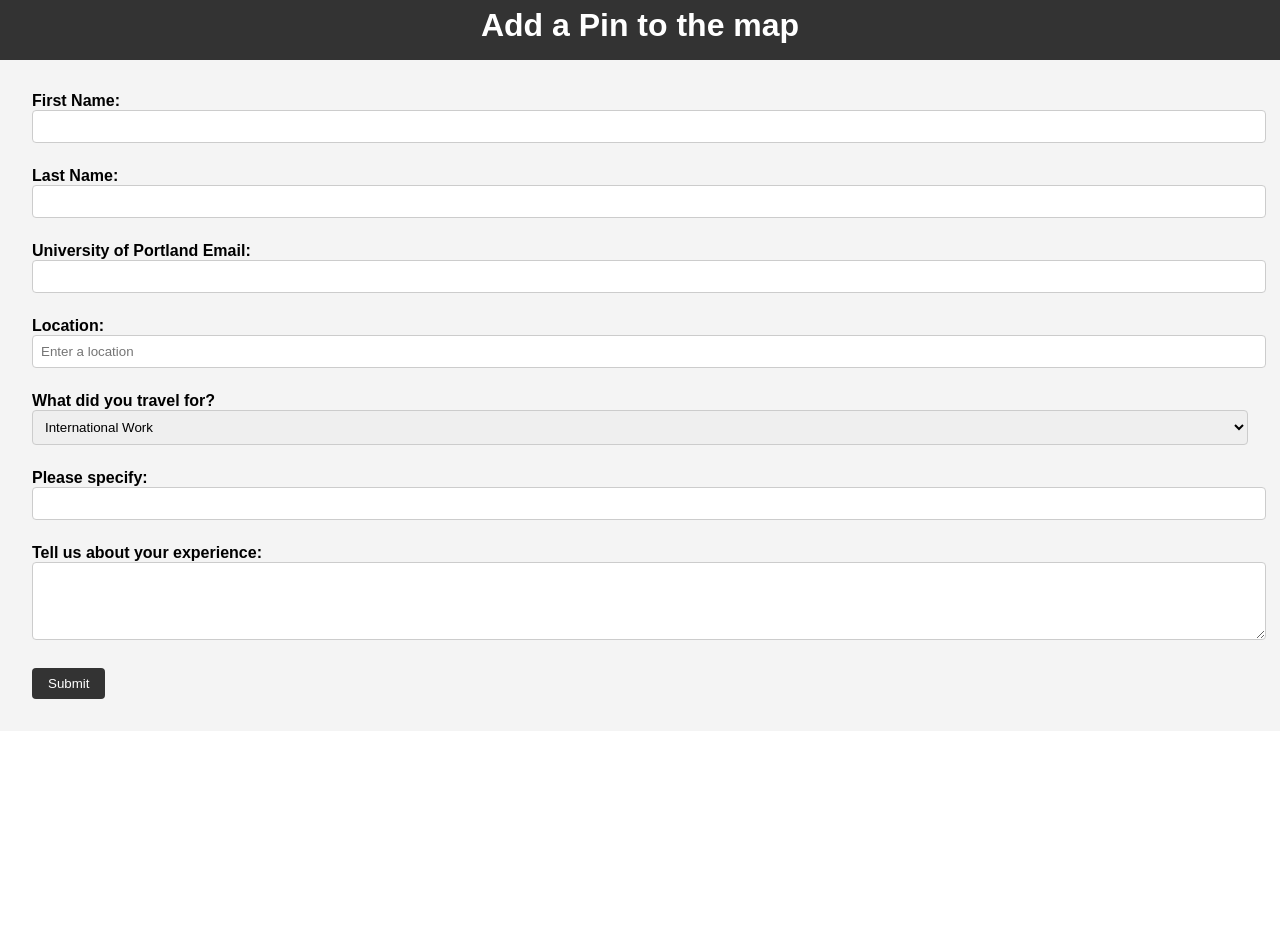
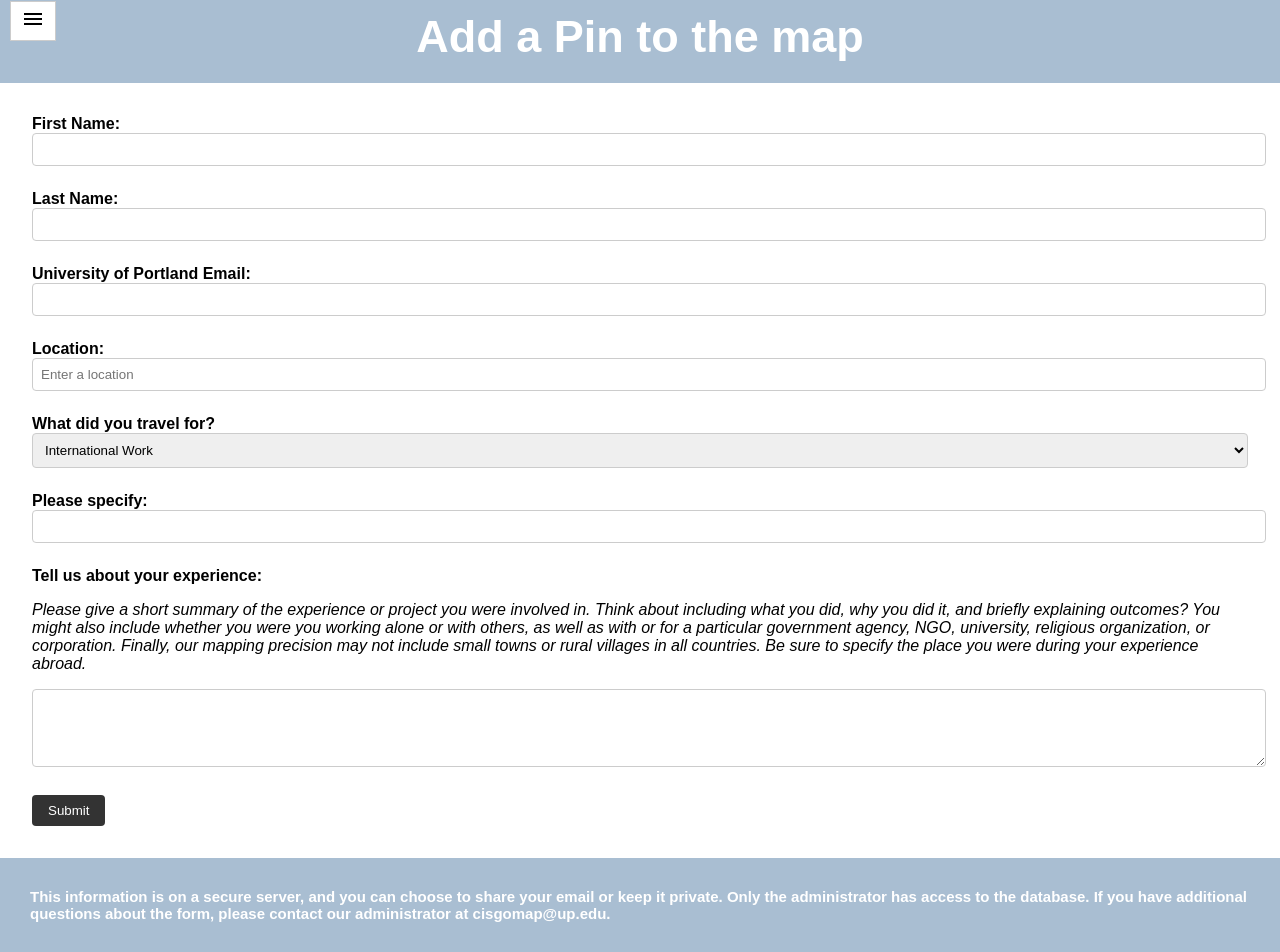
Before and after one commit to upcs/cs341-spring-2024-cisgo-afternoon, a React (Create React App) app in the folder client/: page /add in a window 1280 px wide. Shown: the part 9-961 px from the top of the page. Before the commit the page ends 800 px from the top, so only its background shows below. Built offline with nearby package versions, Linux system fonts and the light colour scheme.

Commit message:
add pin desc and styling added

```diff
--- a/client/src/pages/AddPin.js
+++ b/client/src/pages/AddPin.js
@@ -1,10 +1,12 @@
 import React from 'react';
 
+import NavBar from '../components/NavBar.js';
 import '../static/css/pages/AddPin.css';
 
 const AddPin = () => {
   return (
     <div>
+      <NavBar />
       <header class="pin_header">
         <h1 class="pin_title">Add a Pin to the map</h1>
       </header>
@@ -41,11 +43,22 @@ const AddPin = () => {
           </div>
           <div class="form-group">
             <label class="pin_labels" for="experience">Tell us about your experience:</label>
+            <p class="exp_desc">Please give a short summary of the experience or project you were involved in.
+            Think about including what you did, why you did it, and briefly explaining outcomes? You might also
+            include whether you were you working alone or with others, as well as with or for a particular government
+            agency, NGO, university, religious organization, or corporation. Finally, our mapping precision may not
+            include small towns or rural villages in all countries. Be sure to specify the place you were during your
+            experience abroad.</p>
             <textarea id="experience" name="experience" rows="4" required></textarea>
           </div>
           <button class="pin_submit" type="submit">Submit</button>
         </form>
       </main>
+      <footer class="pin_footer">
+        This information is on a secure server, and you can choose to share your email or keep it private.
+        Only the administrator has access to the database. If you have additional questions about the form,
+        please contact our administrator at cisgomap@up.edu.
+      </footer>
     </div>
   );
 }
--- a/client/src/static/css/pages/AddPin.css
+++ b/client/src/static/css/pages/AddPin.css
@@ -2,21 +2,21 @@
   font-family: Arial, sans-serif;
   margin: 0;
   padding: 0;
-  background-color: #f4f4f4;
+  background-color: white;
   cursor: auto;
   padding: 2rem;
 }
 
 .pin_header {
-  background-color: #333;
+  background-color: #a9bed2;
   color: #fff;
   text-align: center;
-  padding: 1rem 0;
+  padding: 20px;
 }
 
 .pin_title {
   margin: 0;
-  font-size: 2rem;
+  font-size: 45px;
 }
 
 .form-group {
@@ -50,9 +50,16 @@ select {
   background-color: #555;
 }
 
-footer {
-  background-color: #333;
-  color: #fff;
-  text-align: center;
-  padding: 1rem 0;
+.exp_desc{
+  font-style: italic;
 }
+
+.pin_footer {
+  left: 0;
+  bottom: 0;
+  background-color: #a9bed2;
+  color: white;
+  padding: 30px;
+  font-size: 15px;
+  font-weight: bold;
+}
```
